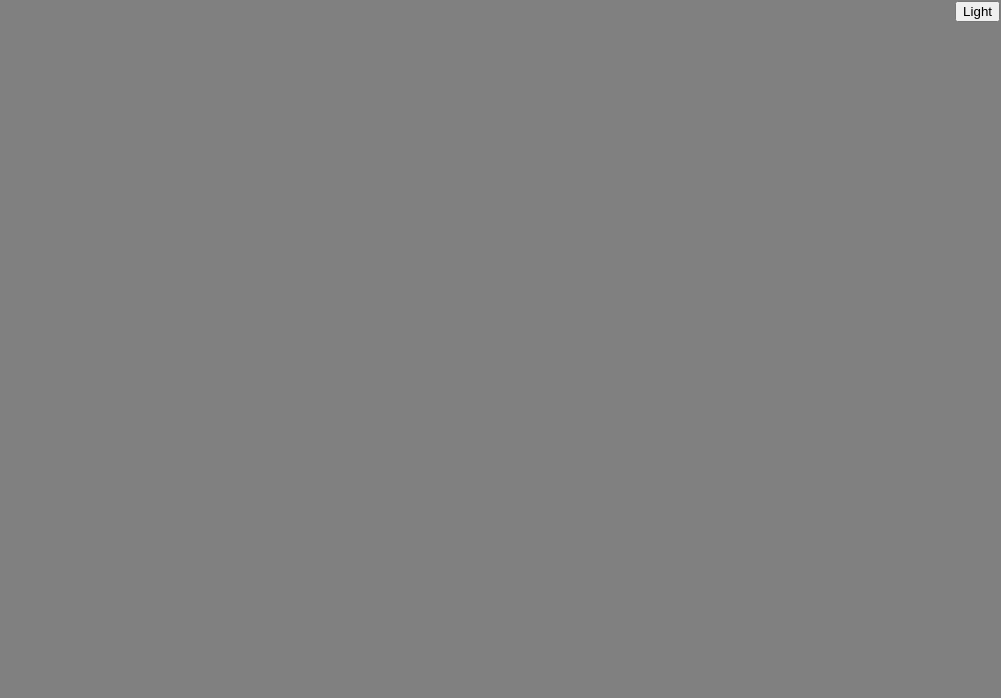
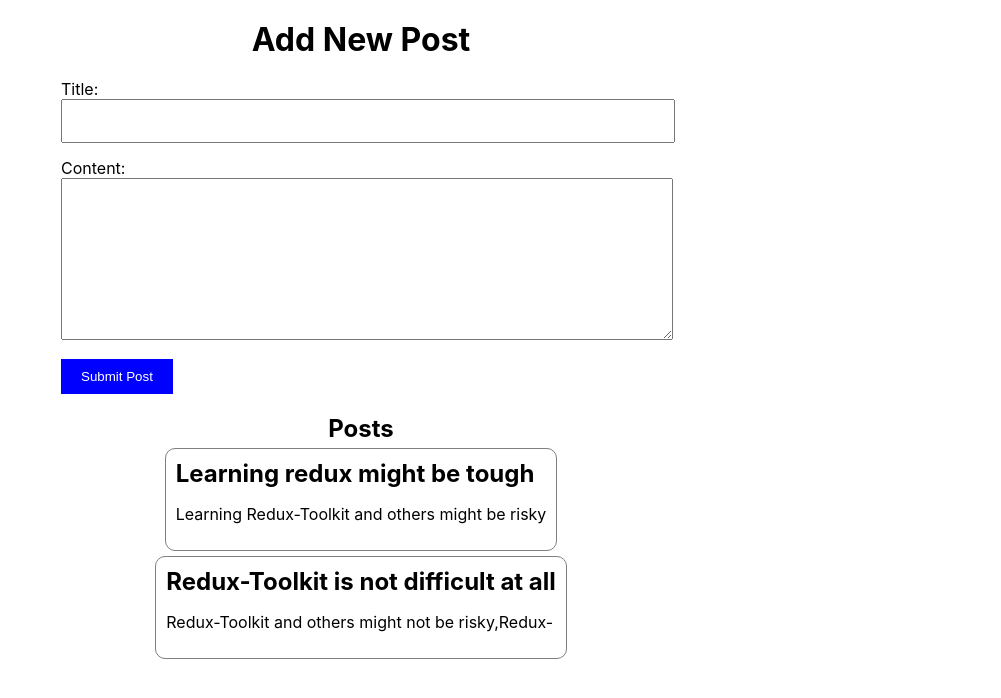
Before and after one commit to Mubashir1292/Mini_Social_App_React_Redux, a React (Create React App) app: page / in a window 1280 px wide. Shown: the top 698 px of the page, without its empty margins (279-1280 px from the left). Built offline with nearby package versions, Linux system fonts and the light colour scheme.

Commit message:
Prepare callback..

```diff
--- a/src/App.js
+++ b/src/App.js
@@ -1,26 +1,13 @@
-import { useState } from "react";
+import React from "react";
+import AddPostForm from "./app/features/posts/AddPostForm";
+import PostLists from "./app/features/posts/PostLists";
 
 function App() {
-  const [isDark, setIsDark] = useState(true);
-  const handleToggle = () => {
-    setIsDark((curr) => !curr);
-  };
   return (
-    <div
-      style={{
-        backgroundColor: isDark ? "gray" : "white",
-        color: isDark ? "white" : "gray",
-        height: "100vh",
-      }}
-    >
-      <button
-        onClick={handleToggle}
-        style={{ position: "absolute", top: 1, right: 1 }}
-      >
-        {isDark ? "Light" : "black"}
-      </button>
-      {/* <PostList /> */}
-    </div>
+    <React.Fragment>
+      <AddPostForm />
+      <PostLists />
+    </React.Fragment>
   );
 }
 
--- /dev/null
+++ b/src/app/features/posts/AddPostForm.js
@@ -0,0 +1,81 @@
+import React, { useState } from "react";
+import { useDispatch } from "react-redux";
+import { postAdded } from "./postSlice";
+function AddPostForm() {
+  const [title, setTitle] = useState("");
+  const [content, setContent] = useState("");
+  const dispatch = useDispatch();
+  const handleTitleChange = (e) => setTitle(e.target.value);
+  const handleContentChange = (e) => setContent(e.target.value);
+  const onSavePost = (t, c) => {
+    // used the prepare callback function for inserting the compatable..
+    dispatch(postAdded(t, c));
+    setTitle("");
+    setContent("");
+  };
+
+  const handleSubmit = (e) => {
+    e.preventDefault();
+    // Add logic here to handle form submission (if needed)
+    if (title && content) {
+      onSavePost(title, content);
+    }
+    // Optionally clear form inputs after submission
+    setTitle("");
+    setContent("");
+  };
+
+  return (
+    <div style={{ maxWidth: "600px", margin: "auto", padding: "20px" }}>
+      <h1 style={{ textAlign: "center", marginBottom: "20px" }}>
+        Add New Post
+      </h1>
+      <form onSubmit={handleSubmit}>
+        <div style={{ marginBottom: "15px" }}>
+          <label htmlFor="title" style={{ marginRight: "10px" }}>
+            Title:
+          </label>
+          <input
+            type="text"
+            id="title"
+            name="title"
+            value={title}
+            onChange={handleTitleChange}
+            style={{ width: "100%", height: "30px", padding: "5px" }}
+            required
+          />
+        </div>
+        <div style={{ marginBottom: "15px" }}>
+          <label
+            htmlFor="content"
+            style={{ verticalAlign: "top", marginRight: "10px" }}
+          >
+            Content:
+          </label>
+          <textarea
+            id="content"
+            name="content"
+            value={content}
+            onChange={handleContentChange}
+            style={{ width: "100%", height: "150px", padding: "5px" }}
+            required
+          />
+        </div>
+        <button
+          type="submit"
+          style={{
+            backgroundColor: "blue",
+            color: "white",
+            border: "none",
+            padding: "10px 20px",
+            cursor: "pointer",
+          }}
+        >
+          Submit Post
+        </button>
+      </form>
+    </div>
+  );
+}
+
+export default AddPostForm;
--- /dev/null
+++ b/src/app/features/posts/PostLists.js
@@ -0,0 +1,39 @@
+import { useSelector } from "react-redux";
+import { SelectAllPosts } from "./postSlice";
+
+const PostLists = () => {
+  const posts = useSelector(SelectAllPosts);
+  const renderPost =
+    posts &&
+    posts.map((post, index) => {
+      return (
+        <div
+          key={index}
+          style={{
+            border: "1px solid gray",
+            padding: 10,
+            marginTop: 5,
+            borderRadius: 10,
+          }}
+        >
+          <h2>{post.title}</h2>
+          <p>{post.content.substring(0, 50)}</p>
+        </div>
+      );
+    });
+  return (
+    <div
+      style={{
+        display: "flex",
+        flexDirection: "column",
+        justifyContent: "center",
+        alignItems: "center",
+      }}
+    >
+      <h2>Posts</h2>
+      {renderPost}
+    </div>
+  );
+};
+
+export default PostLists;
--- /dev/null
+++ b/src/app/features/posts/PostSlice.js
@@ -0,0 +1,41 @@
+import { createSlice, nanoid } from "@reduxjs/toolkit";
+const initialState = [
+  {
+    id: 1,
+    title: "Learning redux might be tough",
+    content: "Learning Redux-Toolkit and others might be risky",
+  },
+  {
+    id: 2,
+    title: "Redux-Toolkit is not difficult at all",
+    content:
+      "Redux-Toolkit and others might not be risky,Redux-Toolkit and others might not be risky,Redux-Toolkit and others might not be risky",
+  },
+];
+
+const postSlice = createSlice({
+  name: "posts",
+  initialState,
+  // creating the prepare callback for using it..
+  reducers: {
+    postAdded: {
+      reducer(state, action) {
+        state.push(action.payload);
+      },
+      prepare(title, content) {
+        return {
+          payload: {
+            id: nanoid(),
+            title,
+            content,
+          },
+        };
+      },
+    },
+  },
+});
+
+export const SelectAllPosts = (state) => state.posts;
+export const { postAdded } = postSlice.actions;
+
+export default postSlice.reducer;
--- a/src/app/store.js
+++ b/src/app/store.js
@@ -1,4 +1,7 @@
 import { configureStore } from "@reduxjs/toolkit";
+import postReducers from "./features/posts/postSlice";
 export const store = configureStore({
-  reducer: {},
+  reducer: {
+    posts: postReducers,
+  },
 });
```
